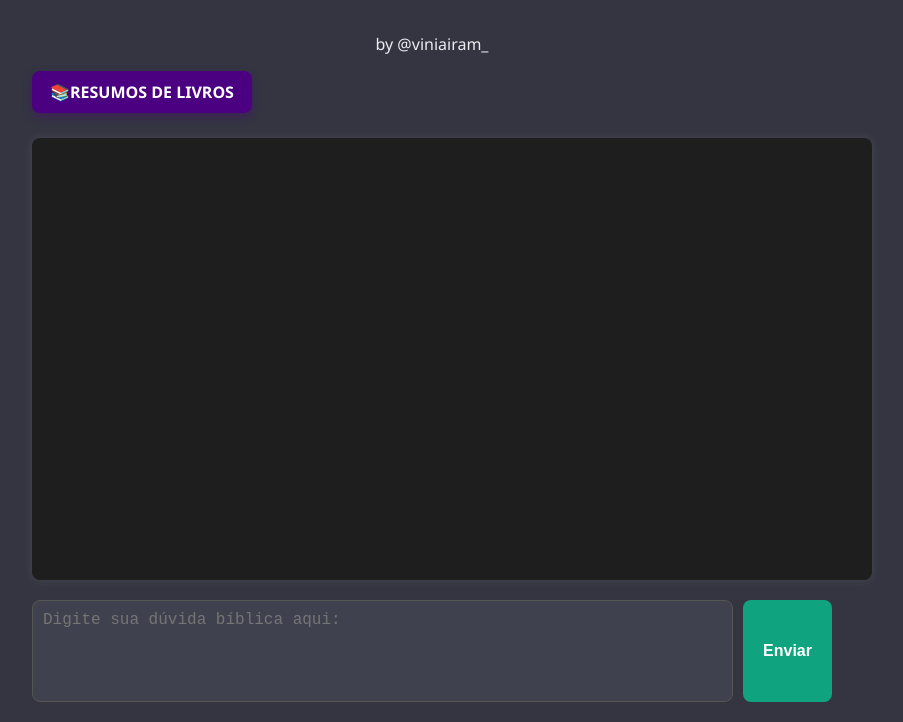
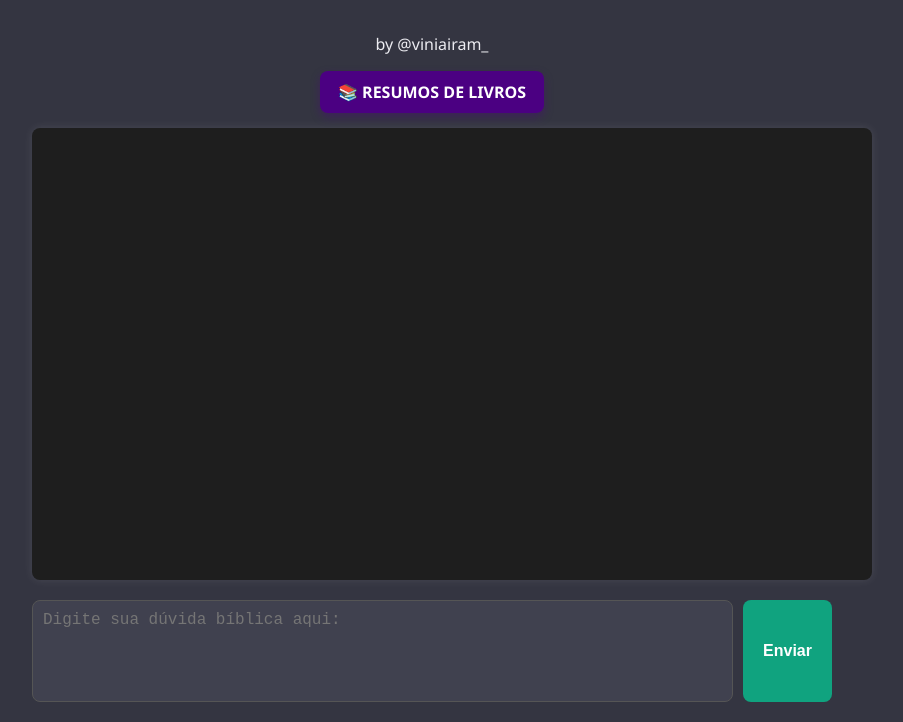
Before and after one commit to viniairam7/Umpi-Chat, a website: page index.html in a window 1280 px wide. Shown: the part 78-800 px from the top of the page, without its empty margins (208-1111 px from the left). Drawn offline with Linux system fonts and the light colour scheme.

Commit message:
Update index.html

```diff
--- a/index.html
+++ b/index.html
@@ -8,22 +8,18 @@
 </head>
 <body>
   <h1 id="titulo">BIBLE CHAT</h1>
-<p id="creditos">by @viniairam_</p>
+  <p id="creditos">by @viniairam_</p>
 
+  <!-- Botão de livros centralizado -->
+  <div class="botao-container">
+    <a href="https://drive.google.com/drive/folders/1bRn3zs-SpuGXOzWb47BmKJGrxrOV3M7O" target="_blank" class="botao-resumos">📚 RESUMOS DE LIVROS</a>
+  </div>
 
   <div class="chat-container">
-
-    <!-- Botão para E-books e Resumos -->
-    <div style="margin-bottom: 10px;">
-    <a href="https://drive.google.com/drive/folders/1bRn3zs-SpuGXOzWb47BmKJGrxrOV3M7O" target="_blank" class="botao-resumos">📚RESUMOS DE LIVROS</a>
-    </div>
-
-    <!-- Caixa de mensagens do chat -->
     <div id="chatBox" class="chat-box">
       <!-- Mensagens serão adicionadas aqui -->
     </div>
 
-    <!-- Entrada do usuário -->
     <div class="input-area">
       <textarea id="duvida" placeholder="Digite sua dúvida bíblica aqui:"></textarea>
       <button id="enviar">Enviar</button>
```
